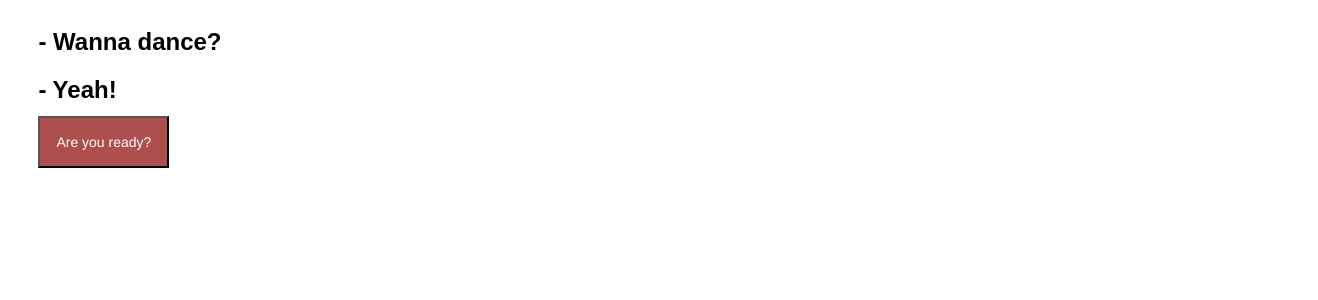
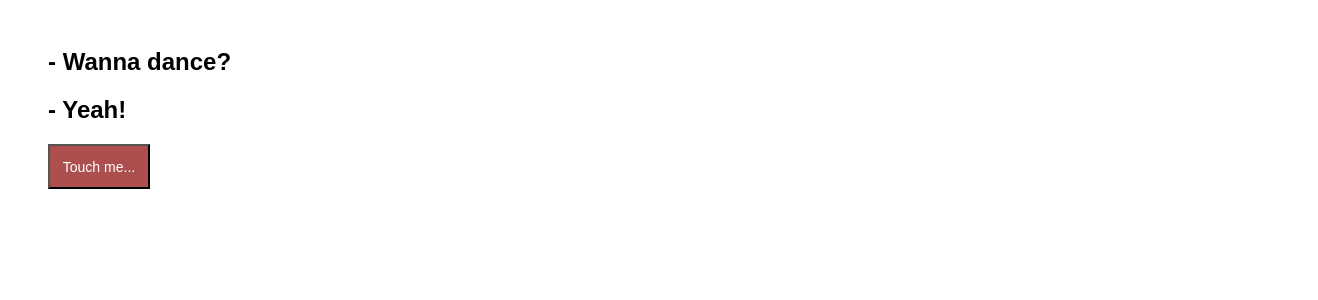
Before and after one commit to gorniczy/React-app, a React (Create React App) app: page / in a window 1280 px wide. Shown: the top 300 px of the page, 1318 px wide, since content can reach past the window. Built offline with nearby package versions, Linux system fonts and the light colour scheme.

Commit message:
change MyApp to functional component

```diff
--- a/src/App.css
+++ b/src/App.css
@@ -1,16 +1,12 @@
 .btn {
-  position: relative;
-  left: 3vw;
   background-color: #AE4F4F;
   color: #FFFFFF;
-  text-align: center;
-  padding: 1rem;
+  padding: 0.8rem;
+  margin: 0;
+  font-family: Arial;
   font-size: 14px;
-  font-family: Helvetica;
 }
 
 .dialogue {
-  position: relative;
-  left: 3vw;
-  top: 1vh;
+  font-family: Arial;
 }
--- a/src/App.js
+++ b/src/App.js
@@ -28,9 +28,14 @@ export class Button extends React.Component {
 
   render() {
     if (this.state.clicked) {
-      return <h2 className="dialogue">- Wiggle wiggle wiggle!</h2>;
+      return (
+        <div>
+          <h2 className="dialogue">- Wiggle wiggle wiggle!</h2>
+          <img className="snoopy" src="https://techcrunch.com/wp-content/uploads/2016/01/180424-snoop-dogg-champagne-cheers-gi-bixe.gif?w=730&crop=1" alt="Snoop Dog" />
+        </div>
+      );
     }
 
-    return <button className="btn" onClick={this.changeState}>Are you ready?</button>;
+    return <button className="btn" onClick={this.changeState}>Touch me...</button>;
   }
 }
--- a/src/index.css
+++ b/src/index.css
@@ -1,5 +1,5 @@
 body {
-  margin: 0;
+  margin: 3rem 3rem;
   padding: 0;
   font-family: sans-serif;
 }
--- a/src/index.js
+++ b/src/index.js
@@ -2,17 +2,14 @@ import React from 'react';
 import ReactDOM from 'react-dom';
 import './index.css';
 import Dialogue from './App';
-import {Button} from './App';
+import { Button } from './App';
 import registerServiceWorker from './registerServiceWorker';
 
-class MyApp extends React.Component {
-
-  render() {
-    return (<div>
-    <Dialogue answer="- Yeah!" />
-    <Button />
-    </div>);
-  }
+const MyApp = () => {
+  return  (<div>
+  <Dialogue answer="- Yeah!" />
+  <Button />
+  </div>);
 }
 
 ReactDOM.render(<MyApp />, document.getElementById('root'));
```
